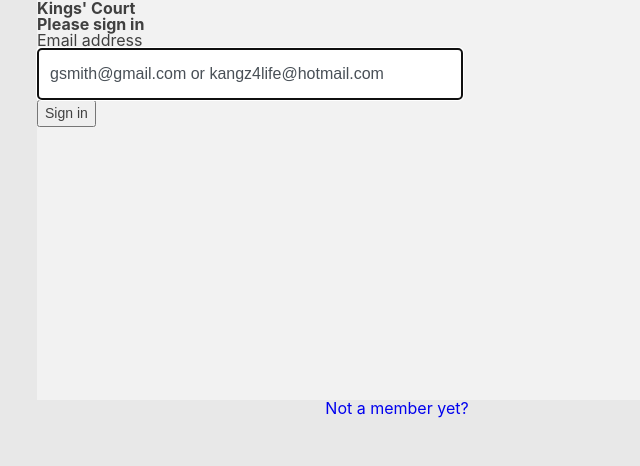
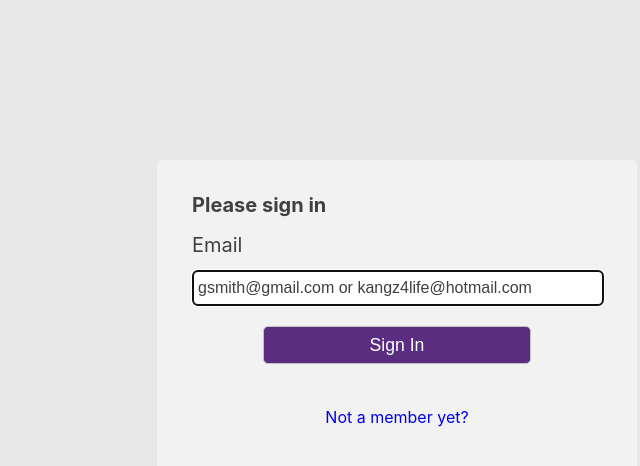
Before and after one commit to graysonsmith91/kings-court, a React (Create React App) app: page /login/ in a window 1280 px wide. Shown: the top 466 px of the page, without its empty margins (243-883 px from the left). Built offline with nearby package versions, Linux system fonts and the light colour scheme.

Commit message:
fixed login/register css

```diff
--- a/src/components/auth/Login.css
+++ b/src/components/auth/Login.css
@@ -12,7 +12,7 @@ fieldset {
 .form--login {
     display: inline-block;
     margin: 0 auto;
-    text-align: left;
+    text-align: center;
 }
 
 .form--login > fieldset > input[type="email"] {
@@ -39,6 +39,7 @@ fieldset {
     border-radius: .25rem;
     -webkit-transition: border-color .15s ease-in-out,box-shadow .15s ease-in-out;
     transition: border-color .15s ease-in-out,box-shadow .15s ease-in-out;
+
 }
 
 .container--login {
@@ -48,14 +49,59 @@ fieldset {
 .form--login {
     background-position-x: right;
     z-index: 1;
-    min-height: 25rem;
-    min-width: 45rem;
+    min-height: 20rem;
+    min-width: 30rem;
     background-color: hsla(0,0%,100%,0.40);
     background-blend-mode: overlay;
     background-repeat: no-repeat;
+    margin-top: 10rem;
+    text-align: center;
+    border-radius: 5px;
 }
+
 
 .button--close {
     position: relative;
     bottom: -2rem;
 }
+
+.login_header {
+    font-size: 1.25rem;
+    text-align: left;
+    padding: 35px 0 5px 35px;
+    display: block;
+}
+
+.email_header {
+    font-size: 1.25rem;
+    text-align: left;
+    padding: 15px 0px 15px 35px;
+    display: block;
+}
+
+.email_input {
+    font-size: 1rem;
+    text-align: left;
+    margin-left: 35px;
+    padding: 5px;
+    display: block;
+    border: solid 1px rgb(194, 194, 194);
+    border-radius: 5px;
+    min-width: 25rem;
+}
+
+.login_button {
+    padding: 5px 20px;
+    border-radius: 5px;
+    border: solid 1px rgb(194, 194, 194);
+    width: 21vw;
+    background-color: #5A2D81;
+    color: white;
+    font-size: 1.1rem;
+    cursor: pointer;
+    margin-top: 20px;
+}
+
+.link--register {
+    margin: 45px;
+}
--- a/src/components/auth/Login.js
+++ b/src/components/auth/Login.js
@@ -32,26 +32,26 @@ export const Login = () => {
         <main className="container--login">
             <section>
                 <form className="form--login" onSubmit={handleLogin}>
-                    <h1>Kings' Court</h1>
-                    <h2>Please sign in</h2>
+
+                    <h2 className="login_header">Please sign in</h2>
                     <fieldset>
-                        <label htmlFor="inputEmail"> Email address </label>
+                        <label className="email_header" htmlFor="inputEmail"> Email </label>
                         <input type="email"
                             value={email}
                             onChange={evt => set(evt.target.value)}
-                            className="form-control"
+                            className="email_input"
                             placeholder="Email address"
                             required autoFocus />
                     </fieldset>
                     <fieldset>
-                        <button type="submit">
-                            Sign in
+                        <button type="submit" className="login_button">
+                            Sign In
                         </button>
                     </fieldset>
+                <section className="link--register">
+                    <Link to="/register" className="register--link">Not a member yet?</Link>
+                </section>
                 </form>
-            </section>
-            <section className="link--register">
-                <Link to="/register">Not a member yet?</Link>
             </section>
         </main>
     )
--- a/src/components/auth/Register.js
+++ b/src/components/auth/Register.js
@@ -56,17 +56,17 @@ export const Register = (props) => {
     return (
         <main style={{ textAlign: "center" }}>
             <form className="form--login" onSubmit={handleRegister}>
-                <h1 className="h3 mb-3 font-weight-normal">Please Register for Kings' Court</h1>
+                <h1 className="login_header">Please Register for Kings Court</h1>
                 <fieldset>
-                    <label htmlFor="username"> Username </label>
+                    <label htmlFor="username" className="email_header"> Username </label>
                     <input onChange={updateUser}
-                           type="text" id="username" className="form-control"
+                           type="text" id="username" className="email_input"
                            placeholder="Enter your username" required autoFocus />
                 </fieldset>
                 <fieldset>
-                    <label htmlFor="email"> Email address </label>
+                    <label htmlFor="email" className="email_header"> Email address </label>
                     <input onChange={updateUser}
-                        type="email" id="email" className="form-control"
+                        type="email" id="email" className="email_input"
                         placeholder="Email address" required />
                 </fieldset>
                 {/* <fieldset>
@@ -79,7 +79,7 @@ export const Register = (props) => {
                     <label htmlFor="email"> I am an admin </label>
                 </fieldset> */}
                 <fieldset>
-                    <button type="submit"> Register </button>
+                    <button type="submit" className="login_button"> Register </button>
                 </fieldset>
             </form>
         </main>
--- a/src/components/nav/NavBar.css
+++ b/src/components/nav/NavBar.css
@@ -7,8 +7,9 @@
 }
 
 .navbar__item {
-    flex-basis: 20%;
+    flex-basis: 10%;
     list-style-type: none;
+    margin-left: 3rem;
 }
 
 .navbar__logout {
@@ -23,7 +24,3 @@
 a:link {
     text-decoration: none;
 }
-
-.navbar__profile {
-    margin-left: auto;
-}
--- a/src/components/posts/CreatePost.js
+++ b/src/components/posts/CreatePost.js
@@ -63,7 +63,6 @@ export const CreatePost = () => {
 
     }
 
-    // TODO: make function for (event) => {const copy = { ...post }copy.headline = event.target.value updatePost(copy)} to reuse below
 
     return (
         <form className="postForm">
```
